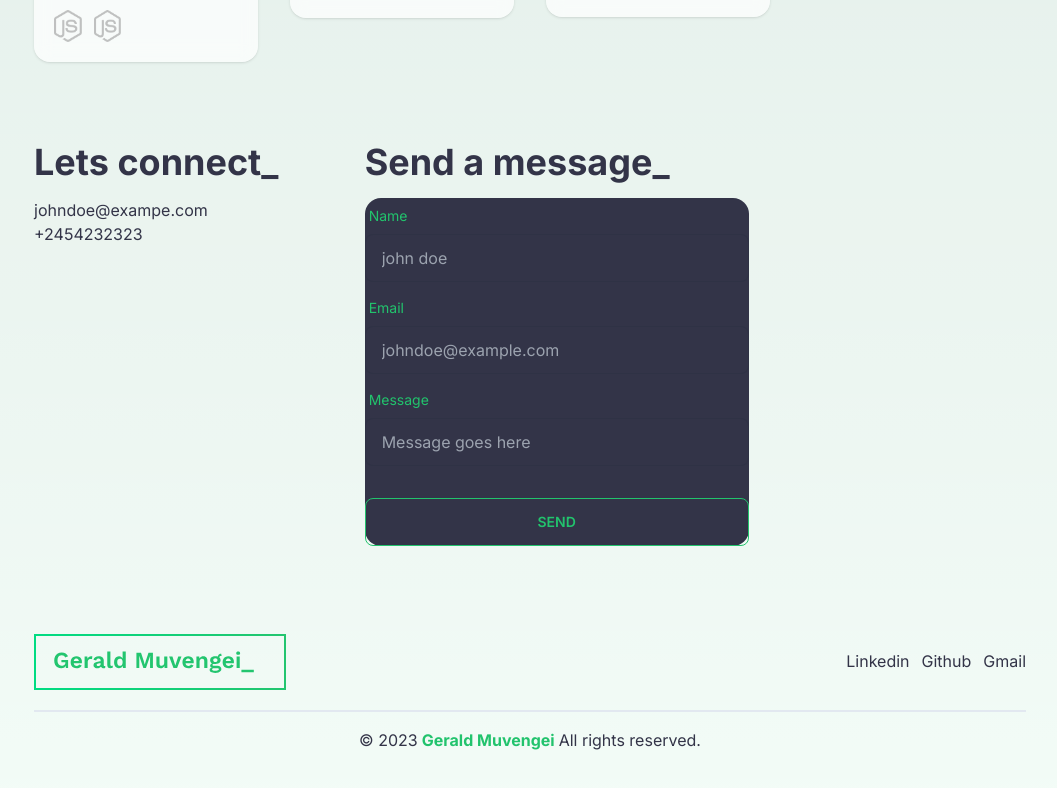
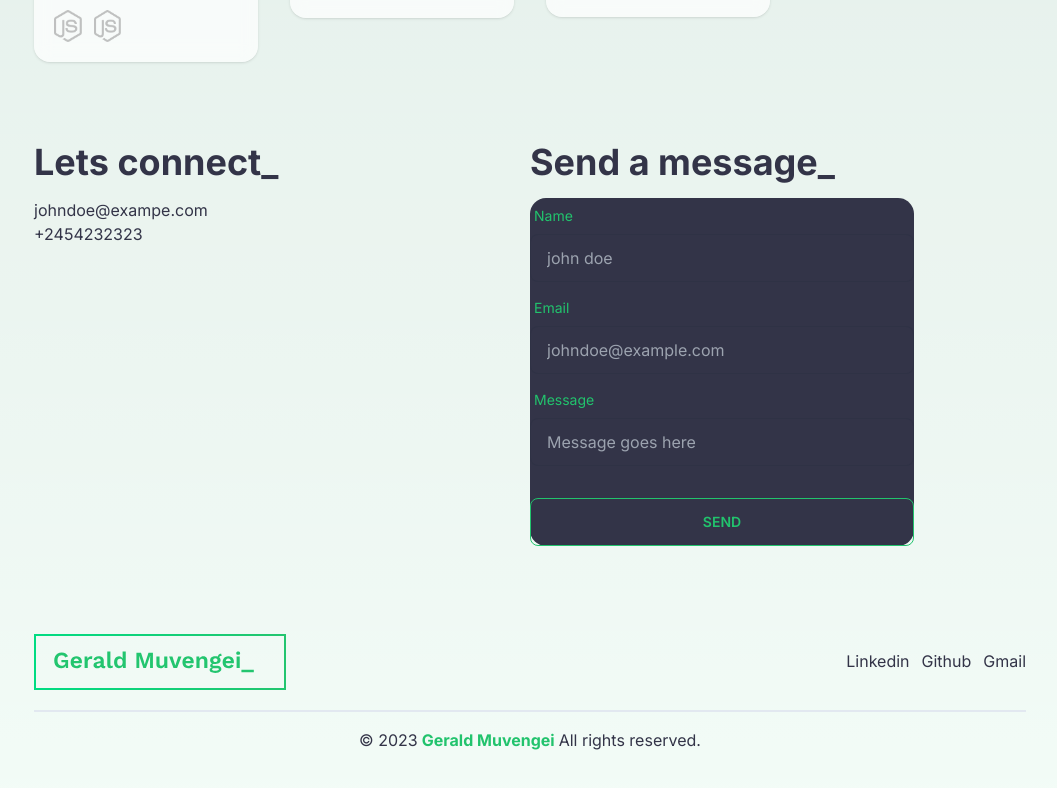
Before and after one commit to geraldmuvengei06/next-portfolio, a Next.js app: page / in a window 1280 px wide. Shown: the part 1847-2635 px from the top of the page, without its empty margins (110-1167 px from the left). Built offline with nearby package versions, Linux system fonts and the light colour scheme.

Commit message:
feat: Landing page skeleton

```diff
--- a/src/components/contact.tsx
+++ b/src/components/contact.tsx
@@ -4,12 +4,12 @@ export default function Contact() {
             <div className="sm:px-16">
 
                 <div className="flex flex-col sm:flex-row p-4">
-                    <div className="flex sm:basis-1/2 xl:basis-1/3 flex-col">
+                    <div className="flex sm:basis-1/2 flex-col">
                         <h2 className=" text-4xl font-bold mb-4">Lets connect_</h2>
                         <a className="hover:text-primary" href="mailto:">johndoe@exampe.com</a>
                         <a className="hover:text-primary" href="tel:2454232323">+2454232323</a>
                     </div>
-                    <div className="flex flex-col sm:basis-1/2 xl:basis-2/3">
+                    <div className="flex flex-col sm:basis-1/2 ">
                         <h2 className=" text-4xl font-bold mb-4">Send a message_</h2>
                         <div className="card flex-shrink-0 w-full max-w-sm shadow-none bg-base-100">
                             <div className="card-body p-0">
```
